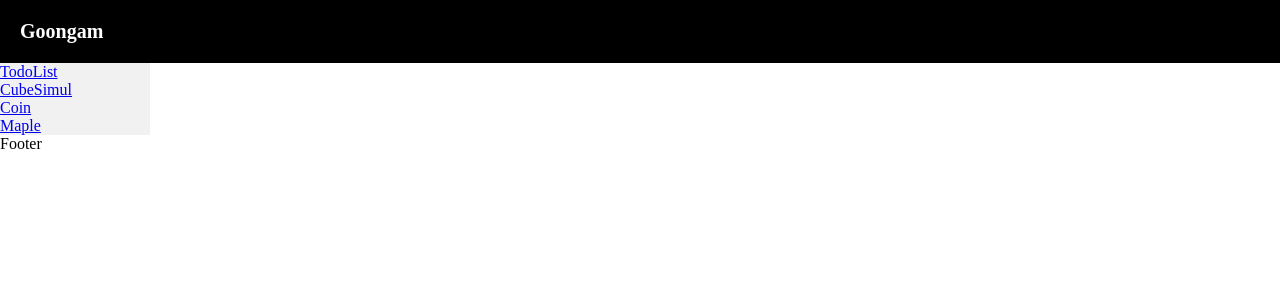
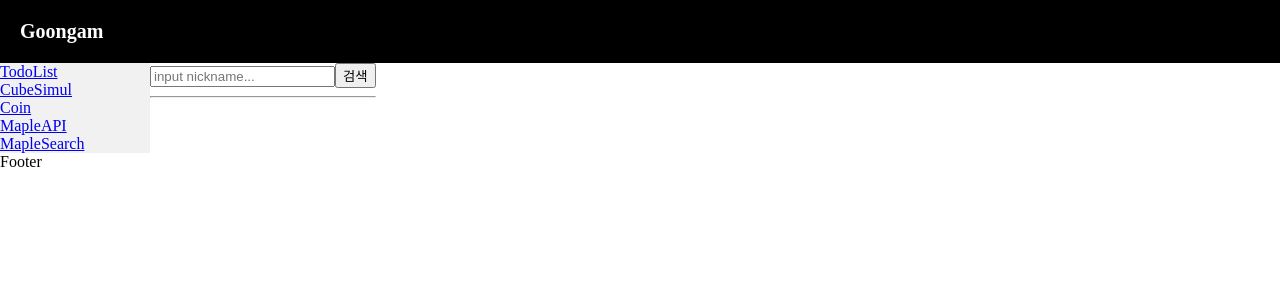
Before and after one commit to Goongam/reactExam, a React (Create React App) app: page /MapleCrawler in a window 1280 px wide. Shown: the top 300 px of the page. Built offline with nearby package versions, Linux system fonts and the light colour scheme.

Commit message:
day10 crawler 연동

```diff
--- a/src/App.css
+++ b/src/App.css
@@ -11,6 +11,7 @@ body{
 
 .warp{
   display: flex;
+  overflow: auto;
 }
 
 .Navigator{
@@ -21,6 +22,8 @@ body{
   background-color: #f1f1f1;
   overflow: auto;
   float: left;
+  height: max-content;
+  height: inherit; /*부모값 따름*/
 }
 
 .container{
--- a/src/App.js
+++ b/src/App.js
@@ -6,7 +6,8 @@ import PropTypes from 'prop-types';
 import CoinTracker from './Component/CoinTracker';
 import CubeSimul from './Component/CubeSimul';
 import ShowTodoList from './Component/TodoList';
-import MapleAPI from './Component/MapleAPI';
+import Maple from './Component/MapleAPI';
+import MapleCrawler from "./Component/MapleCrawler";
 
 import {
   BrowserRouter as Router,
@@ -30,7 +31,8 @@ function App() {
           <li><Link to="/TodoList">TodoList</Link></li>
           <li><Link to="/CubeSimul">CubeSimul</Link></li>
           <li><Link to="/Coin">Coin</Link></li>
-          <li><Link to="/Maple">Maple</Link></li>
+          <li><Link to="/MapleAPI">MapleAPI</Link></li>
+          <li><Link to="/MapleCrawler/${}">MapleSearch</Link></li>
         </div>
 
         <div className='container'>
@@ -47,8 +49,12 @@ function App() {
             <CoinTracker />
           </Route>
 
-          <Route path="/Maple">
-            <MapleAPI />
+          <Route path="/MapleAPI">
+            <Maple />
+          </Route>
+
+          <Route path="/MapleCrawler">
+            <MapleCrawler />
           </Route>
         </Switch>
 
--- /dev/null
+++ b/src/Component/MapleCrawler.js
@@ -0,0 +1,57 @@
+import { useState } from "react";
+import {Link} from "react-router-dom";
+
+
+function MapleCrawler(){
+
+    const [inputNick, setInputNick] = useState("");
+    const [searchingNick, setSearchingNick] = useState("");
+    const [NickisNULL, setNickisNULL] = useState(false);
+    const [findLv, setfindLv] = useState('');
+    const [findJob,setfindJob] = useState('');
+    const [findExp,setfindExp] = useState('');
+    const [findPopularity,setfindPopularity] = useState('');
+    const [findGuild,setfindGuild] = useState('');
+    const [findImg, setfindImg] = useState('');
+    async function searchNick(){
+
+        const res = await fetch(`http://localhost:3001/MapleCrawling/${inputNick}`);
+        const findData = await res.json();
+
+        if(Object.keys(findData).includes('error')) setNickisNULL(true);
+        else {
+            setNickisNULL(false);
+            setSearchingNick(inputNick);
+
+            setfindLv(findData.info.Lv);
+            setfindExp(findData.info.Exp);
+            setfindGuild(findData.info.Guild);
+            setfindJob(findData.info.Job);
+            setfindPopularity(findData.info.Popularity);
+            setfindImg(findData.info.Img);
+        }
+    }
+
+
+    return(
+        <>
+            <input type="text" placeholder="input nickname..." value={inputNick} onChange={e=>{setInputNick(e.target.value)}}></input>
+            <button onClick={searchNick}>검색</button>
+
+            <hr></hr>
+            <div>
+                {
+                 NickisNULL ? "닉네임을 찾을 수 없음":
+                    searchingNick === "" ? "" :
+                    <div>
+                        <p>검색결과</p>
+                        <Link to={`/${searchingNick}`}> <img width={100} height={100} src={findImg}></img> {searchingNick} / {findLv} / ({findJob}) / {findExp} / {findPopularity} /{findGuild}</Link>
+                    </div>
+                }
+            </div>
+        </>
+
+    );
+}
+
+export default MapleCrawler;
```
Also changed, not shown: src/Component/ViewCrawlingData.js (added, +12 -0 lines).
